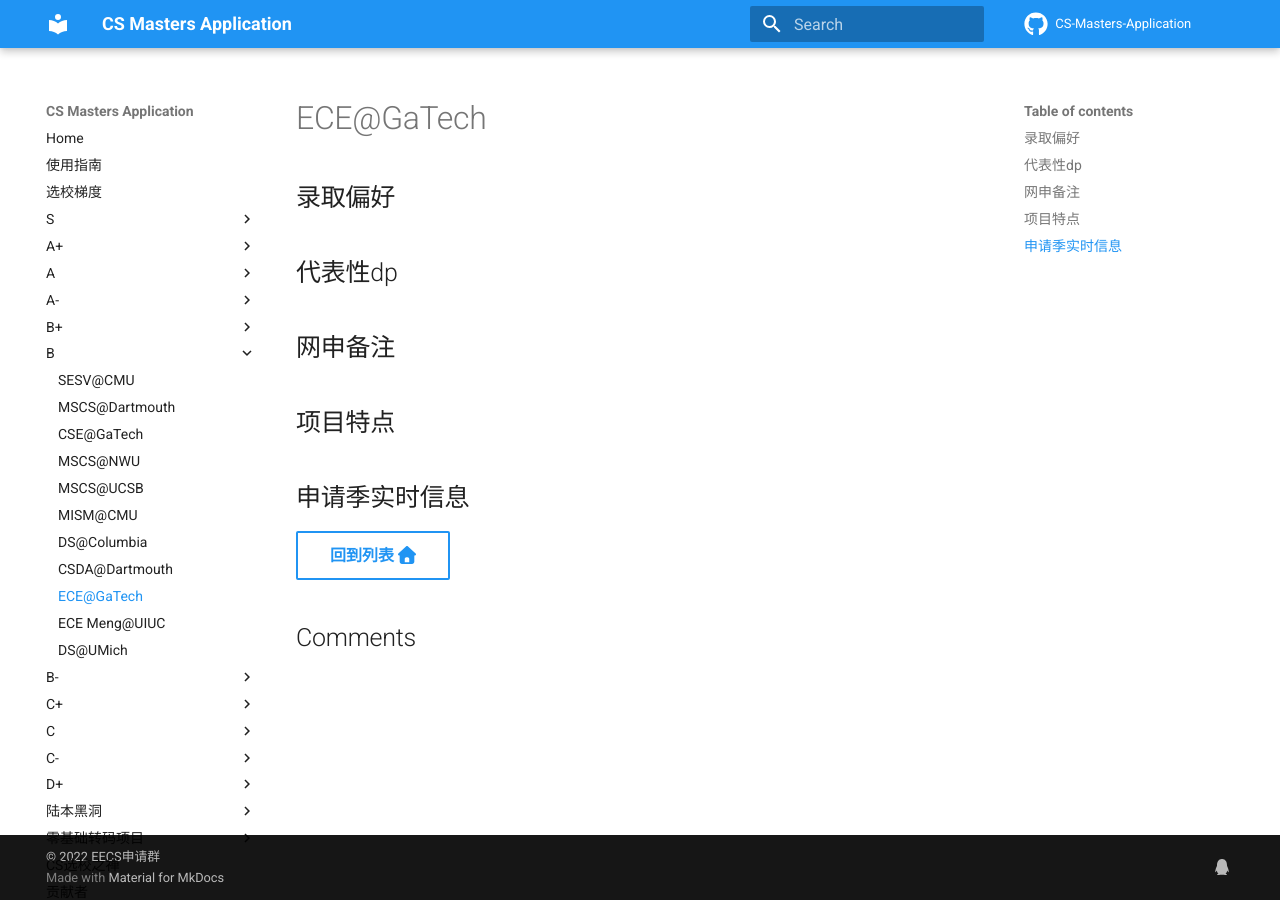
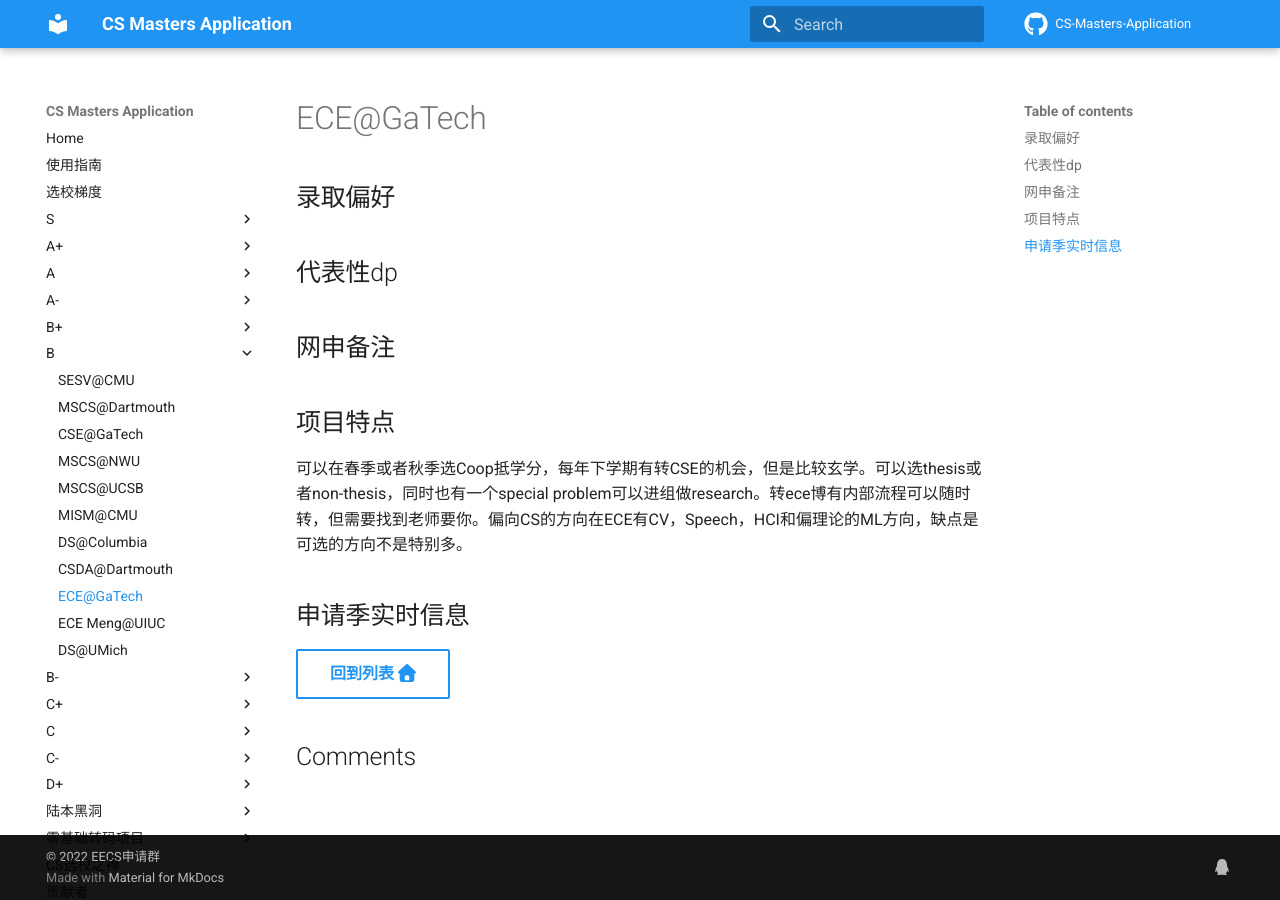
Before and after one commit to opencsapp/opencsapp.github.io, an MkDocs documentation site: the page built from docs/B/ECE@GaTech.md, in a window 1280 px wide. Built offline with MkDocs 1.6.1 and Material for MkDocs 9.7.7, drawn with Linux system fonts in a browser that asks for light colours; comment, search, counter and statistics services are not loaded.

Commit message:
Update ECE@GaTech.md
Add Information for ECE@GaTech.

```diff
--- a/docs/B/ECE@GaTech.md
+++ b/docs/B/ECE@GaTech.md
@@ -6,6 +6,8 @@
 
 ## 项目特点
 
+可以在春季或者秋季选Coop抵学分，每年下学期有转CSE的机会，但是比较玄学。可以选thesis或者non-thesis，同时也有一个special problem可以进组做research。转ece博有内部流程可以随时转，但需要找到老师要你。偏向CS的方向在ECE有CV，Speech，HCI和偏理论的ML方向，缺点是可选的方向不是特别多。
+
 ## 申请季实时信息
 
 [回到列表 :fontawesome-solid-house:](../选校梯度.md){ .md-button }
```
